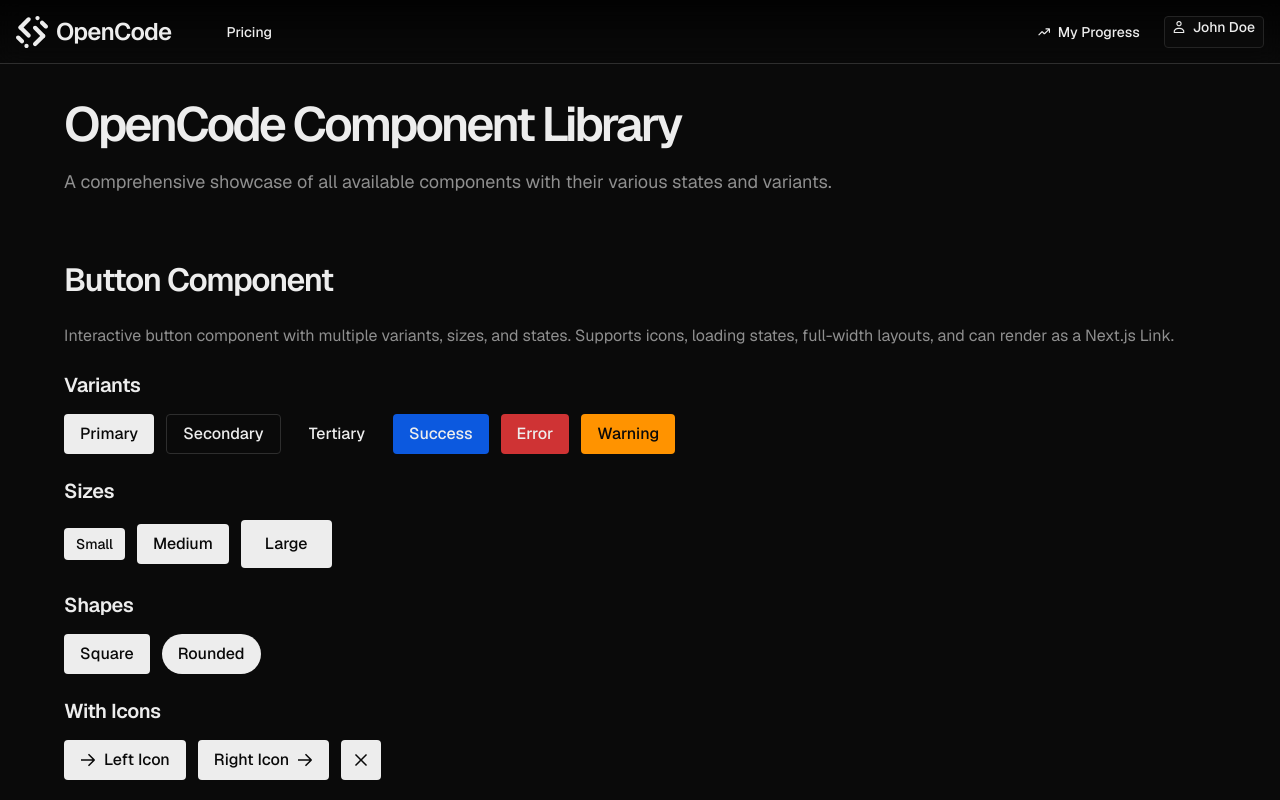
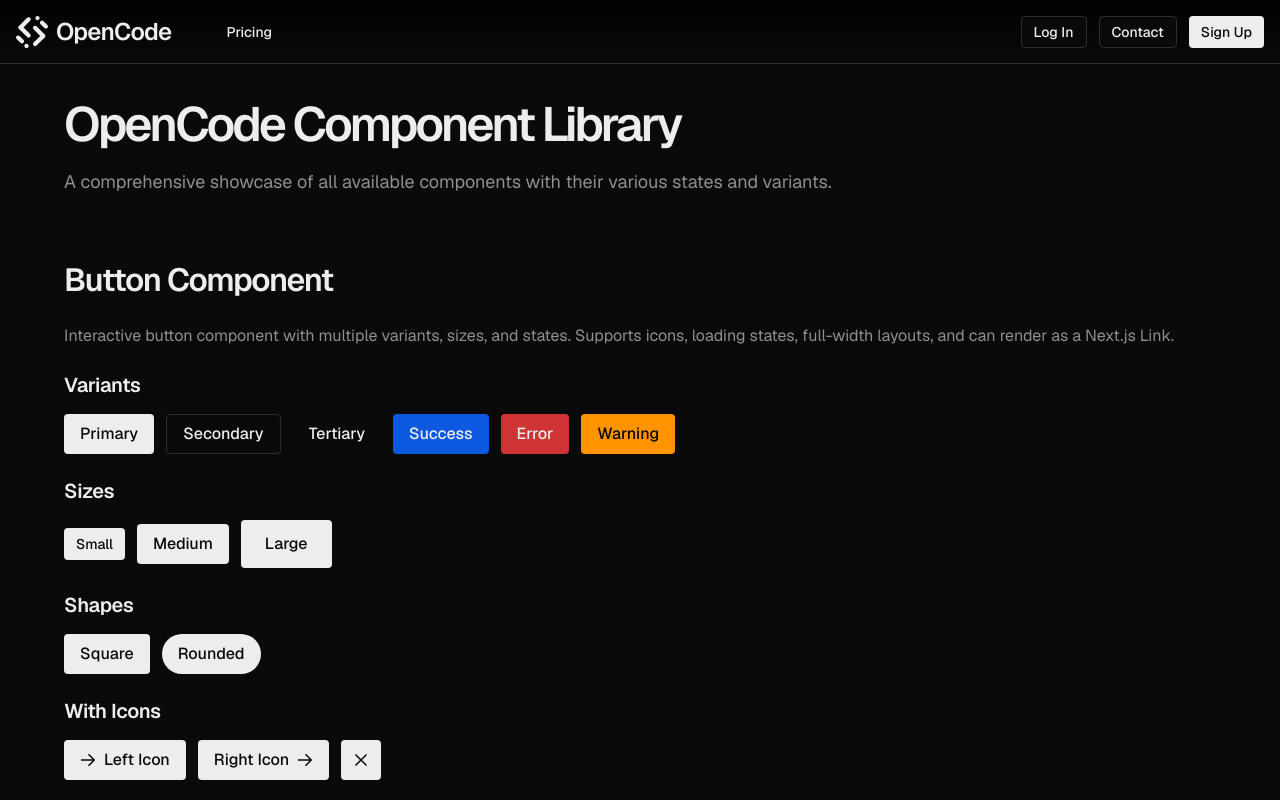
Before and after one commit to opencode-startup/OpenCode, a Next.js app: page / in a window 1280 px wide. Shown: the top 800 px of the page. Built offline with nearby package versions, Linux system fonts and the light colour scheme.

Commit message:
OC-50 - Add `data-testid` and `baseId` support to GlobalHeader for improved testability and accessibility.

```diff
--- a/src/components/GlobalHeader/DesktopHeader.tsx
+++ b/src/components/GlobalHeader/DesktopHeader.tsx
@@ -1,4 +1,6 @@
 'use client';
+
+import { useId } from 'react';
 
 import { Button, Icon, Logo, Select } from '@/components';
 
@@ -17,7 +19,11 @@ const DesktopHeader = ({
   onAccountSettingsClick,
   onLogoutClick,
   onUpgradeClick,
+  'data-testid': dataTestId,
+  baseId,
 }: HeaderProps) => {
+  const generatedId = useId();
+  const headerId = baseId || generatedId;
   const userMenuOptions = [
     [
       {
@@ -51,7 +57,7 @@ const DesktopHeader = ({
   };
 
   return (
-    <HeaderWrapper className="hidden justify-center md:flex">
+    <HeaderWrapper data-testid={dataTestId} className="hidden justify-center md:flex">
       <div
         className="absolute top-0 flex h-[var(--global-header-height)] w-full max-w-[var(--global-content-max-width)]
           items-center justify-between px-4"
@@ -63,7 +69,13 @@ const DesktopHeader = ({
             role="group"
             aria-label="Site navigation"
           >
-            <Button variant="tertiary" shape="rounded" size="small" onClick={onPricingClick}>
+            <Button
+              id={`${headerId}-pricing`}
+              variant="tertiary"
+              shape="rounded"
+              size="small"
+              onClick={onPricingClick}
+            >
               Pricing
             </Button>
           </div>
@@ -72,6 +84,7 @@ const DesktopHeader = ({
           {isLoggedIn ? (
             <>
               <Button
+                id={`${headerId}-my-progress`}
                 leftIcon={<Icon name="chart-trending-up" size={12} />}
                 variant="tertiary"
                 size="small"
@@ -80,6 +93,7 @@ const DesktopHeader = ({
                 My Progress
               </Button>
               <Select
+                data-testid={`${headerId}-user-menu`}
                 buttonSize="small"
                 listboxSize="large"
                 popupWidth={240}
@@ -89,7 +103,13 @@ const DesktopHeader = ({
                 options={userMenuOptions}
                 onValueChange={handleUserMenuChange}
                 footer={
-                  <Button variant="success" size="small" fullWidth onClick={onUpgradeClick}>
+                  <Button
+                    id={`${headerId}-upgrade`}
+                    variant="success"
+                    size="small"
+                    fullWidth
+                    onClick={onUpgradeClick}
+                  >
                     Upgrade to Pro
                   </Button>
                 }
@@ -97,13 +117,28 @@ const DesktopHeader = ({
             </>
           ) : (
             <>
-              <Button variant="secondary" size="small" onClick={onLogInClick}>
+              <Button
+                id={`${headerId}-log-in`}
+                variant="secondary"
+                size="small"
+                onClick={onLogInClick}
+              >
                 Log In
               </Button>
-              <Button variant="secondary" size="small" onClick={onContactClick}>
+              <Button
+                id={`${headerId}-contact`}
+                variant="secondary"
+                size="small"
+                onClick={onContactClick}
+              >
                 Contact
               </Button>
-              <Button variant="primary" size="small" onClick={onSignUpClick}>
+              <Button
+                id={`${headerId}-sign-up`}
+                variant="primary"
+                size="small"
+                onClick={onSignUpClick}
+              >
                 Sign Up
               </Button>
             </>
--- a/src/components/GlobalHeader/GlobalHeader.tsx
+++ b/src/components/GlobalHeader/GlobalHeader.tsx
@@ -2,12 +2,13 @@
 
 import DesktopHeader from './DesktopHeader';
 import MobileHeader from './MobileHeader';
+import { HeaderProps } from './types';
 
-const GlobalHeader = () => {
+const GlobalHeader = (props: HeaderProps) => {
   return (
     <>
-      <DesktopHeader isLoggedIn />
-      <MobileHeader isLoggedIn />
+      <DesktopHeader {...props} />
+      <MobileHeader {...props} />
     </>
   );
 };
--- a/src/components/GlobalHeader/MobileHeader.tsx
+++ b/src/components/GlobalHeader/MobileHeader.tsx
@@ -3,6 +3,7 @@
 import './animations.css';
 
 import clsx from 'clsx';
+import { useId } from 'react';
 
 import { Button, Icon, Logo } from '@/components';
 
@@ -22,11 +23,16 @@ const MobileHeader = ({
   onAccountSettingsClick,
   onLogoutClick,
   onUpgradeClick,
+  'data-testid': dataTestId,
+  baseId,
 }: HeaderProps) => {
+  const generatedId = useId();
+  const headerId = baseId || generatedId;
   const { isExpanded, handleMenuToggle, shouldAnimate } = useMobileHeader();
 
   return (
     <HeaderWrapper
+      data-testid={dataTestId}
       className={clsx(
         'flex flex-col items-start justify-center md:hidden',
         shouldAnimate && 'transition-colors',
@@ -47,6 +53,7 @@ const MobileHeader = ({
 
         <div className="flex items-center gap-3">
           <Button
+            id={`${headerId}-menu-toggle`}
             variant="secondary"
             shape="rounded"
             iconOnly
@@ -82,6 +89,7 @@ const MobileHeader = ({
                     <span className="typo-label-16 text-gray-1000 truncate">{userEmail}</span>
                   </div>
                   <Button
+                    id={`${headerId}-account-settings`}
                     variant="tertiary"
                     size="medium"
                     fullWidth
@@ -101,6 +109,7 @@ const MobileHeader = ({
 
                 <div className="border-gray-alpha-400 flex w-full flex-col border-b p-2">
                   <Button
+                    id={`${headerId}-logout`}
                     variant="tertiary"
                     size="medium"
                     fullWidth
@@ -121,6 +130,7 @@ const MobileHeader = ({
 
               <div className="flex w-full flex-col px-5 py-2">
                 <Button
+                  id={`${headerId}-upgrade`}
                   variant="success"
                   size="large"
                   fullWidth
@@ -138,6 +148,7 @@ const MobileHeader = ({
             <div className="flex h-full w-full flex-col gap-6 p-3" aria-label="Guest navigation">
               <div className="flex w-full flex-col gap-3" aria-label="Authentication actions">
                 <Button
+                  id={`${headerId}-sign-up`}
                   variant="primary"
                   size="medium"
                   fullWidth
@@ -150,6 +161,7 @@ const MobileHeader = ({
                   Sign Up
                 </Button>
                 <Button
+                  id={`${headerId}-log-in`}
                   variant="secondary"
                   size="medium"
                   onClick={onLogInClick}
@@ -165,6 +177,7 @@ const MobileHeader = ({
 
               <div className="flex w-full flex-col gap-1" aria-label="Site navigation">
                 <Button
+                  id={`${headerId}-pricing`}
                   variant="tertiary"
                   size="medium"
                   onClick={onPricingClick}
@@ -178,6 +191,7 @@ const MobileHeader = ({
                   Pricing
                 </Button>
                 <Button
+                  id={`${headerId}-contact`}
                   variant="tertiary"
                   size="medium"
                   fullWidth
--- a/src/components/GlobalHeader/types.ts
+++ b/src/components/GlobalHeader/types.ts
@@ -12,6 +12,9 @@ export interface HeaderProps {
   onAccountSettingsClick?: () => void;
   onLogoutClick?: () => void;
   onUpgradeClick?: () => void;
+  // Testing support
+  'data-testid'?: string;
+  baseId?: string;
 }
 
 export interface HeaderWrapperProps extends HTMLAttributes<HTMLElement> {
```
